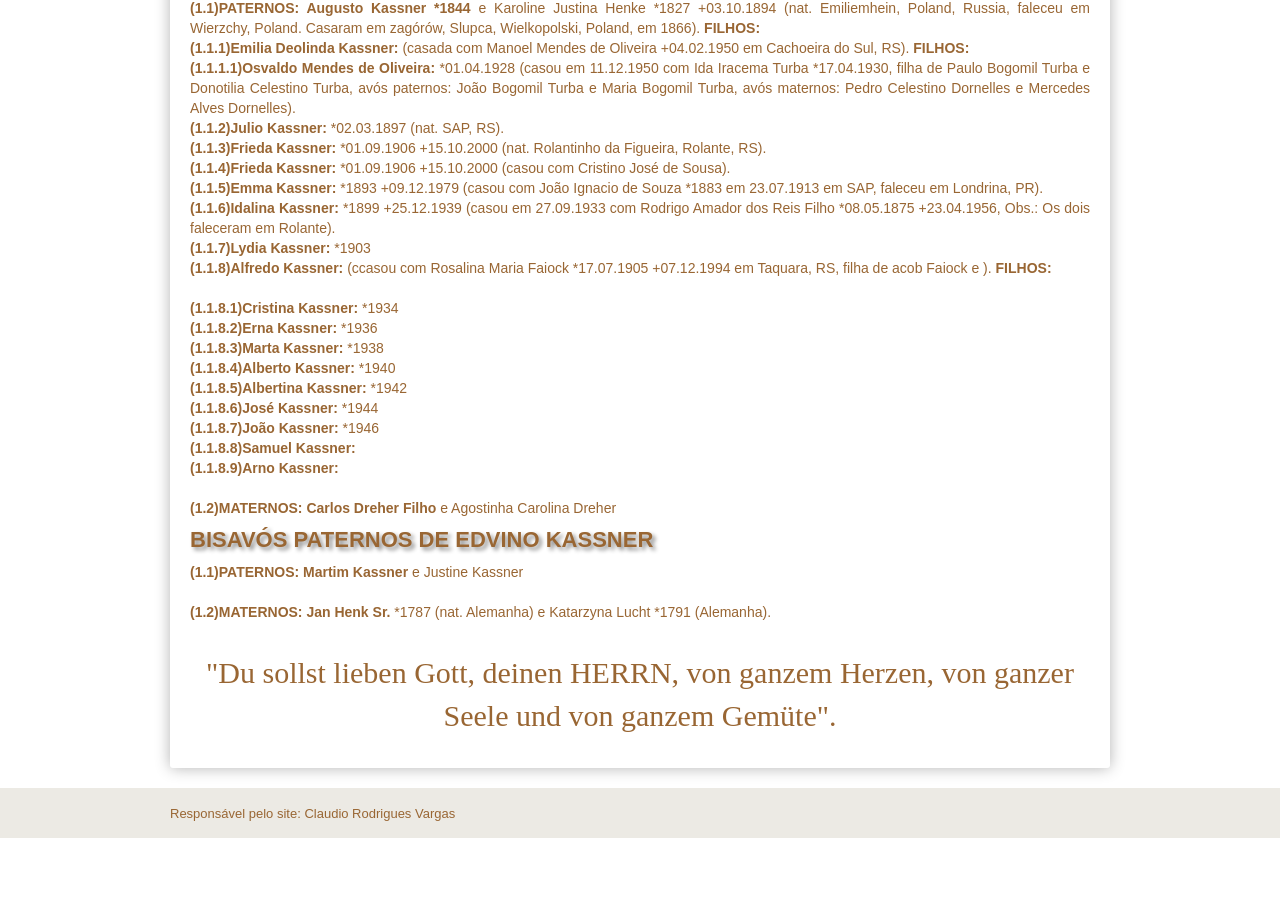
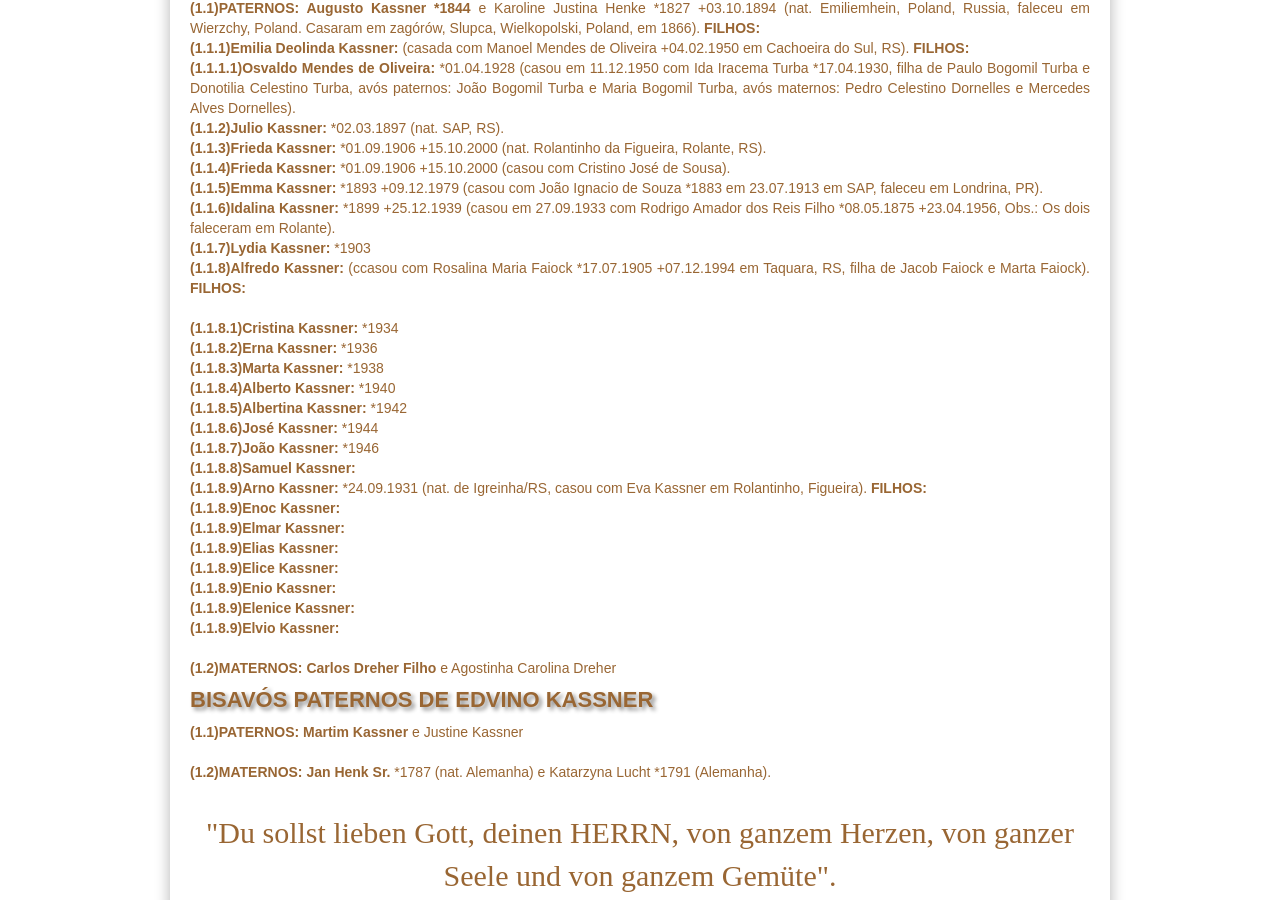
Before and after one commit to claudiovargas1955/claudiovargas1955.github.io, a Jekyll site: the page built from _pages/familia-kassner.html, in a window 1280 px wide and 900 px high, scrolled down 1819 px. Built offline with Jekyll 4.4.1, drawn with Linux system fonts in a browser that asks for light colours; some web fonts are replaced; before the commit the page ends 2657 px from its top, so only the background shows below that.

Commit message:
Update familia-kassner.html

```diff
--- a/_pages/familia-kassner.html
+++ b/_pages/familia-kassner.html
@@ -171,7 +171,7 @@ Wierzchy, Poland. Casaram em zagórów, Slupca, Wielkopolski, Poland, em 1866).
   <b>(1.1.6)Idalina Kassner: </b>*1899 +25.12.1939 (casou em 27.09.1933 com Rodrigo Amador dos Reis Filho *08.05.1875 +23.04.1956,
   Obs.: Os dois faleceram em Rolante). <br>
   <b>(1.1.7)Lydia Kassner: </b>*1903 <br>
-  <b>(1.1.8)Alfredo Kassner: </b>(ccasou com Rosalina Maria Faiock *17.07.1905 +07.12.1994 em Taquara, RS, filha de acob Faiock e ). <b>FILHOS: </b><br><br>
+  <b>(1.1.8)Alfredo Kassner: </b>(ccasou com Rosalina Maria Faiock *17.07.1905 +07.12.1994 em Taquara, RS, filha de Jacob Faiock e Marta Faiock). <b>FILHOS: </b><br><br>
    <b>(1.1.8.1)Cristina Kassner: </b>*1934<br>
    <b>(1.1.8.2)Erna Kassner: </b>*1936<br>
    <b>(1.1.8.3)Marta Kassner: </b>*1938<br>
@@ -180,7 +180,14 @@ Wierzchy, Poland. Casaram em zagórów, Slupca, Wielkopolski, Poland, em 1866).
    <b>(1.1.8.6)José Kassner: </b>*1944<br>
    <b>(1.1.8.7)João Kassner: </b>*1946<br>
    <b>(1.1.8.8)Samuel Kassner: </b><br>
-   <b>(1.1.8.9)Arno Kassner: </b><br><br>
+   <b>(1.1.8.9)Arno Kassner: </b>*24.09.1931 (nat. de Igreinha/RS, casou com Eva Kassner em Rolantinho, Figueira). <b>FILHOS: </b><br>
+      <b>(1.1.8.9)Enoc Kassner: </b><br>
+      <b>(1.1.8.9)Elmar Kassner: </b><br>
+      <b>(1.1.8.9)Elias Kassner: </b><br>
+      <b>(1.1.8.9)Elice Kassner: </b><br>
+      <b>(1.1.8.9)Enio Kassner: </b><br>
+      <b>(1.1.8.9)Elenice Kassner: </b><br>
+      <b>(1.1.8.9)Elvio Kassner: </b><br><br>
 
 <b>(1.2)MATERNOS: Carlos Dreher Filho </b>e Agostinha Carolina Dreher <br>
 
```
